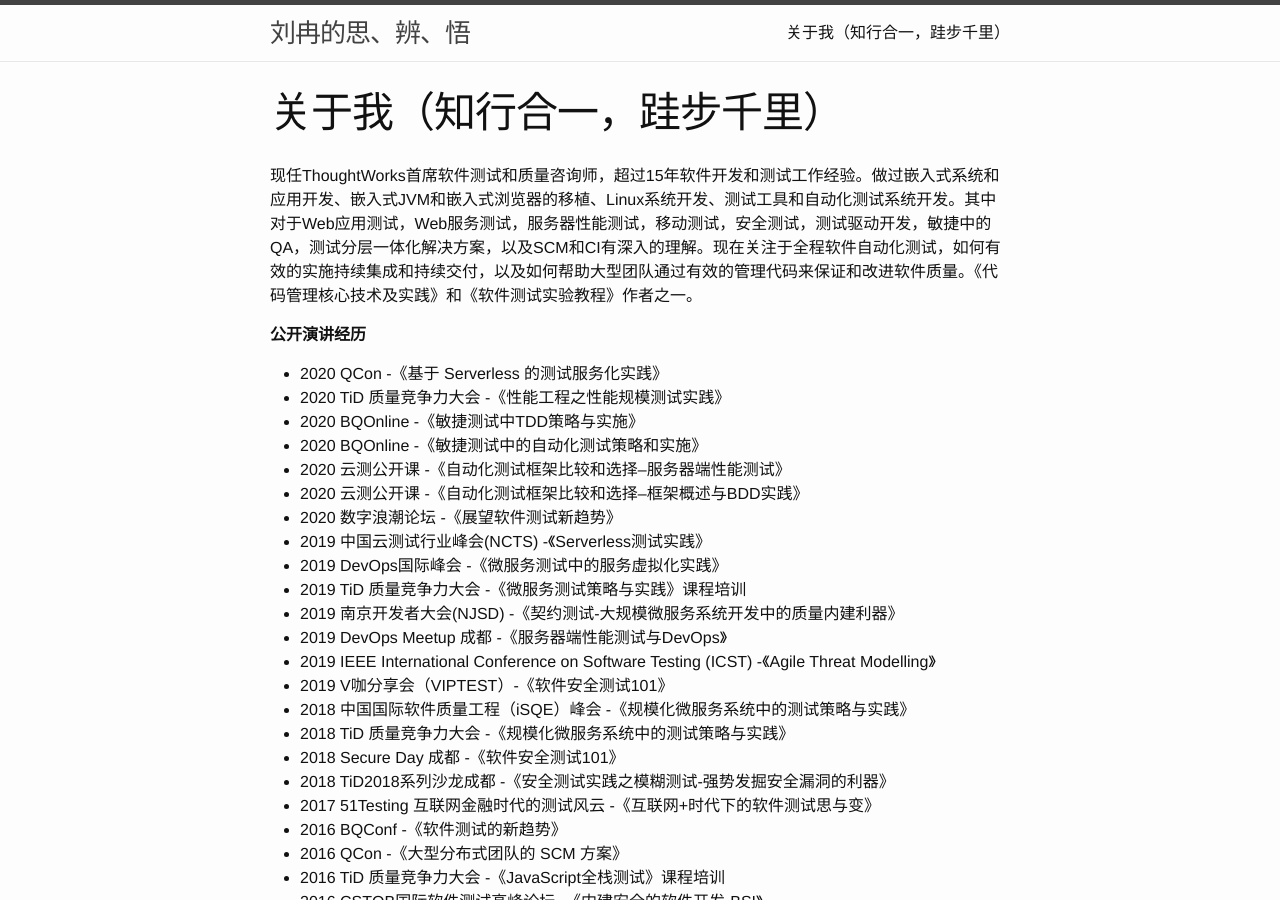
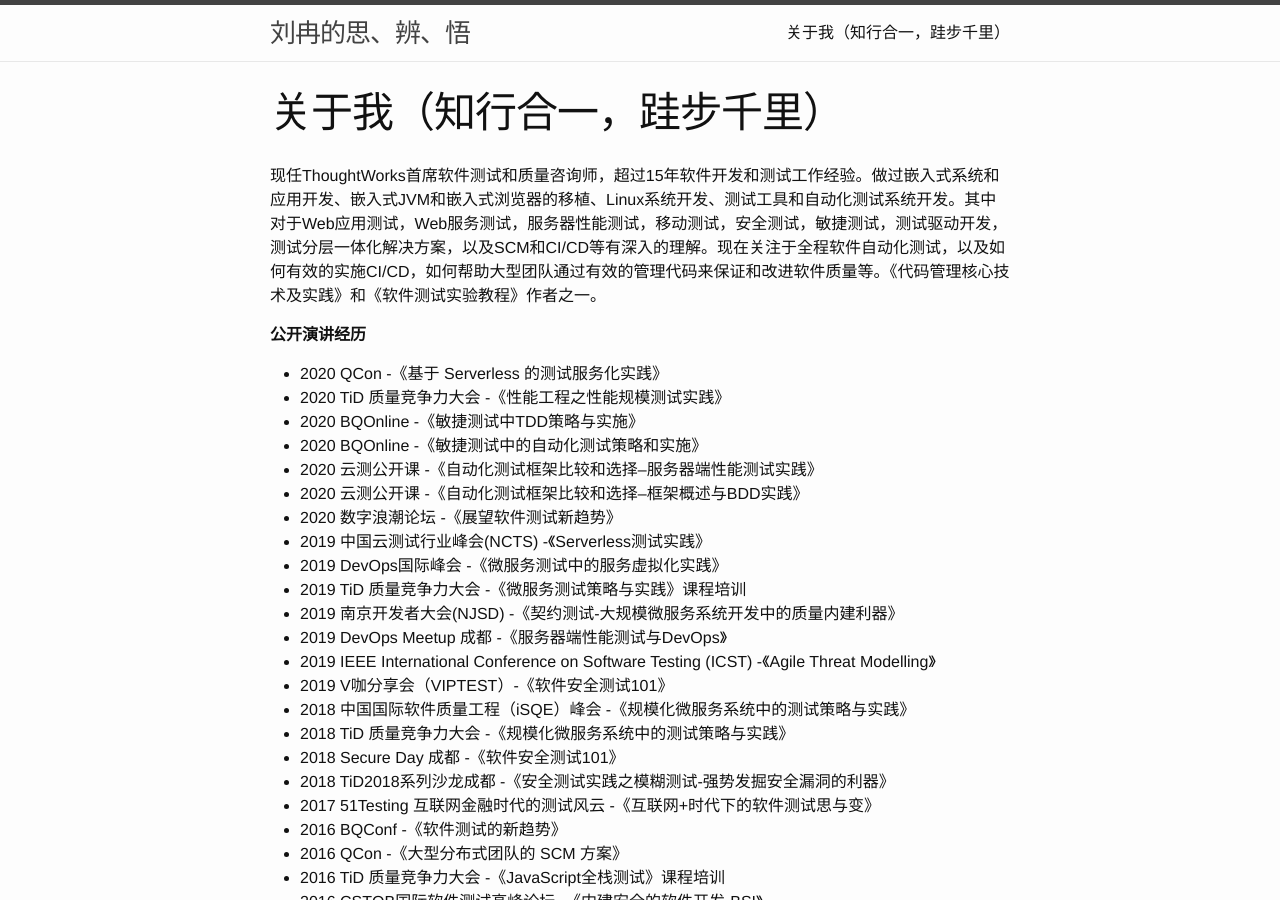
Before and after one commit to TWRanMan/twranman.github.io, a Jekyll site: the page built from about.md, in a window 1280 px wide and 900 px high. Built offline with Jekyll 4.4.1, drawn with Linux system fonts in a browser that asks for light colours.

Commit message:
update some content

```diff
--- a/about.md
+++ b/about.md
@@ -4,7 +4,7 @@ title: 关于我（知行合一，跬步千里）
 permalink: /about/
 ---
 
-现任ThoughtWorks首席软件测试和质量咨询师，超过15年软件开发和测试工作经验。做过嵌入式系统和应用开发、嵌入式JVM和嵌入式浏览器的移植、Linux系统开发、测试工具和自动化测试系统开发。其中对于Web应用测试，Web服务测试，服务器性能测试，移动测试，安全测试，测试驱动开发，敏捷中的QA，测试分层一体化解决方案，以及SCM和CI有深入的理解。现在关注于全程软件自动化测试，如何有效的实施持续集成和持续交付，以及如何帮助大型团队通过有效的管理代码来保证和改进软件质量。《代码管理核心技术及实践》和《软件测试实验教程》作者之一。
+现任ThoughtWorks首席软件测试和质量咨询师，超过15年软件开发和测试工作经验。做过嵌入式系统和应用开发、嵌入式JVM和嵌入式浏览器的移植、Linux系统开发、测试工具和自动化测试系统开发。其中对于Web应用测试，Web服务测试，服务器性能测试，移动测试，安全测试，敏捷测试，测试驱动开发，测试分层一体化解决方案，以及SCM和CI/CD等有深入的理解。现在关注于全程软件自动化测试，以及如何有效的实施CI/CD，如何帮助大型团队通过有效的管理代码来保证和改进软件质量等。《代码管理核心技术及实践》和《软件测试实验教程》作者之一。
 
 
 **公开演讲经历**
@@ -13,7 +13,7 @@ permalink: /about/
 - 2020 TiD 质量竞争力大会 -《性能工程之性能规模测试实践》
 - 2020 BQOnline -《敏捷测试中TDD策略与实施》
 - 2020 BQOnline -《敏捷测试中的自动化测试策略和实施》
-- 2020 云测公开课 -《自动化测试框架比较和选择--服务器端性能测试》
+- 2020 云测公开课 -《自动化测试框架比较和选择--服务器端性能测试实践》
 - 2020 云测公开课 -《自动化测试框架比较和选择--框架概述与BDD实践》
 - 2020 数字浪潮论坛 -《展望软件测试新趋势》
 - 2019 中国云测试行业峰会(NCTS) -《Serverless测试实践》
```
